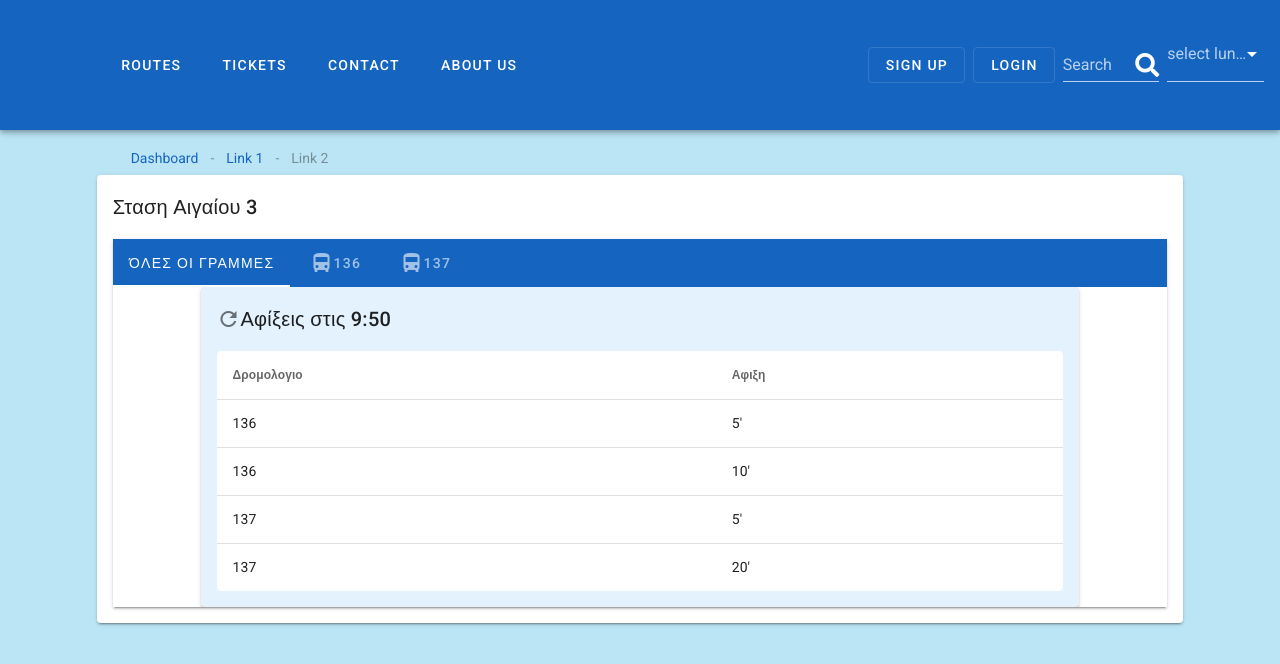
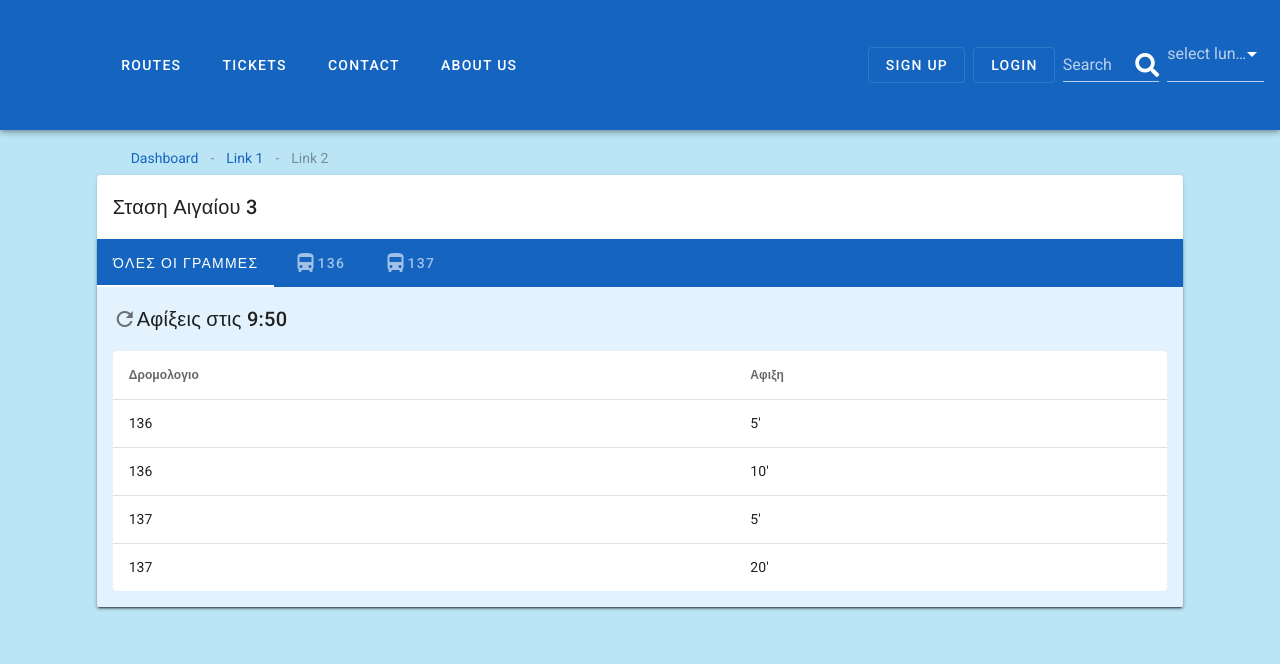
Before and after one commit to giatrakosg/eam3, a Vue app: page /stop/1 in a window 1280 px wide. Shown: the top 664 px of the page. Built offline with nearby package versions, Linux system fonts and the light colour scheme.

Commit message:
fix styling

```diff
--- a/src/components/StationInfo/Stop/StopArrivalInfo.vue
+++ b/src/components/StationInfo/Stop/StopArrivalInfo.vue
@@ -1,17 +1,14 @@
 <template lang="html">
   <v-container fluid>
     <v-layout row>
-      <v-flex sm1 md1 lg1>
-        <v-spacer></v-spacer>
-      </v-flex>
-      <v-flex sm10 md10 lg10>
+      <v-flex sm12 md12 lg12>
         <v-card color="secondary">
           <v-card-title>
             <v-icon> mdi-refresh </v-icon>
             Αφίξεις στις
             {{this.timestamp}}
           </v-card-title>
-          <v-card-text>
+          <v-card-text >
             <template>
               <v-data-table raised tile
                 :headers="headers"
@@ -23,9 +20,6 @@
             </template>
           </v-card-text>
         </v-card>
-      </v-flex>
-      <v-flex sm1 md1 lg1>
-        <v-spacer></v-spacer>
       </v-flex>
     </v-layout>
   </v-container>
--- a/src/views/StopPage.vue
+++ b/src/views/StopPage.vue
@@ -7,7 +7,7 @@
       <v-flex sm10 md10 lg10>
         <v-card>
           <v-card-title >Σταση Αιγαίου 3</v-card-title>
-          <v-card-text>
+          <v-card-text class="ma-0 pa-0">
             <StopTab />
           </v-card-text>
         </v-card>
```
